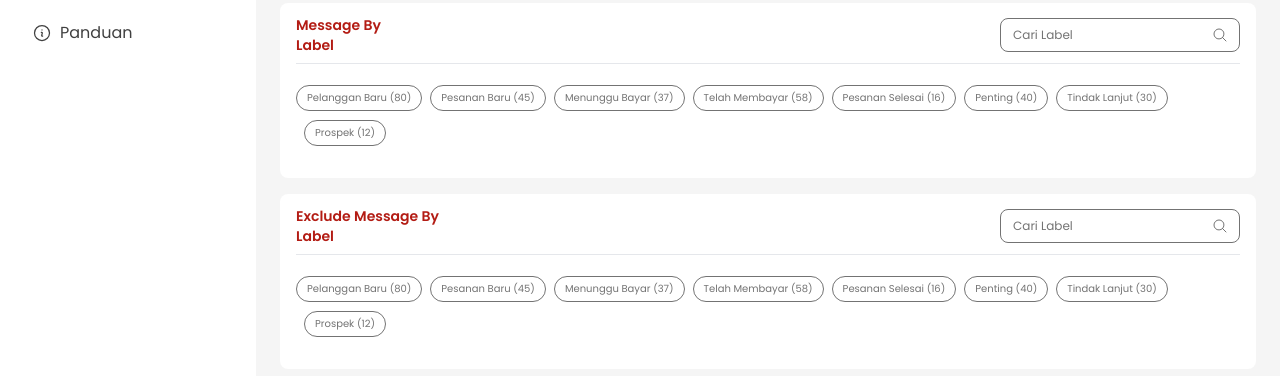
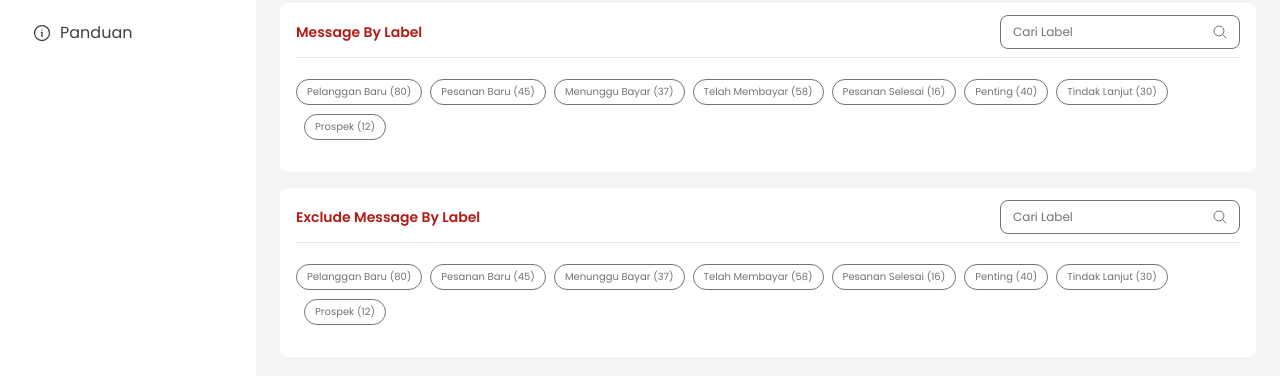
Before and after one commit to yosephramadhan19/shopmatic-dashboard, a plain HTML site: page incoming-message.html in a window 1280 px wide. Shown: the part 268-644 px from the top of the page. Drawn offline with nearby package versions, Linux system fonts and the light colour scheme.

Commit message:
fix (style) : fix label message & exclude

```diff
--- a/incoming-message.html
+++ b/incoming-message.html
@@ -220,7 +220,7 @@
                 <!-- Message by label -->
                 <div class="message-by-label py-3 px-4 bg-white rounded-lg flex flex-col space-y-2">
                     <div class="mbl-title-area flex flex-col md:flex-row lg:flex-row xl:flex-row justify-between items-start md:items-center lg:items-center xl:items-center space-y-2 md:space-y-0 lg:space-y-0 xl:space-y-0">
-                        <h4 class="text-sm text-primary-700 font-semibold">Message By Label</h4>
+                        <h4 class="text-sm text-primary-700 font-semibold w-full">Message By Label</h4>
                         <div class="relative w-full text-right">
                             <div class="absolute inset-y-0 end-0 flex items-center pe-3 pointer-events-none">
                                 <svg class="w-4 h-4 text-neutral-500" data-slot="icon" aria-hidden="true" fill="none" stroke-width="1.5" stroke="currentColor" viewBox="0 0 24 24" xmlns="http://www.w3.org/2000/svg">
@@ -289,7 +289,7 @@
                 <!-- Exclude Message -->
                 <div class="message-by-label py-3 px-4 bg-white rounded-lg flex flex-col space-y-2">
                     <div class="mbl-title-area flex flex-col md:flex-row lg:flex-row xl:flex-row justify-between items-start md:items-center lg:items-center xl:items-center space-y-2 md:space-y-0 lg:space-y-0 xl:space-y-0">
-                        <h4 class="text-sm text-primary-700 font-semibold">Exclude Message By Label</h4>
+                        <h4 class="text-sm text-primary-700 font-semibold w-full">Exclude Message By Label</h4>
                         <div class="relative w-full text-right">
                             <div class="absolute inset-y-0 end-0 flex items-center pe-3 pointer-events-none">
                                 <svg class="w-4 h-4 text-neutral-500" data-slot="icon" aria-hidden="true" fill="none" stroke-width="1.5" stroke="currentColor" viewBox="0 0 24 24" xmlns="http://www.w3.org/2000/svg">
```
